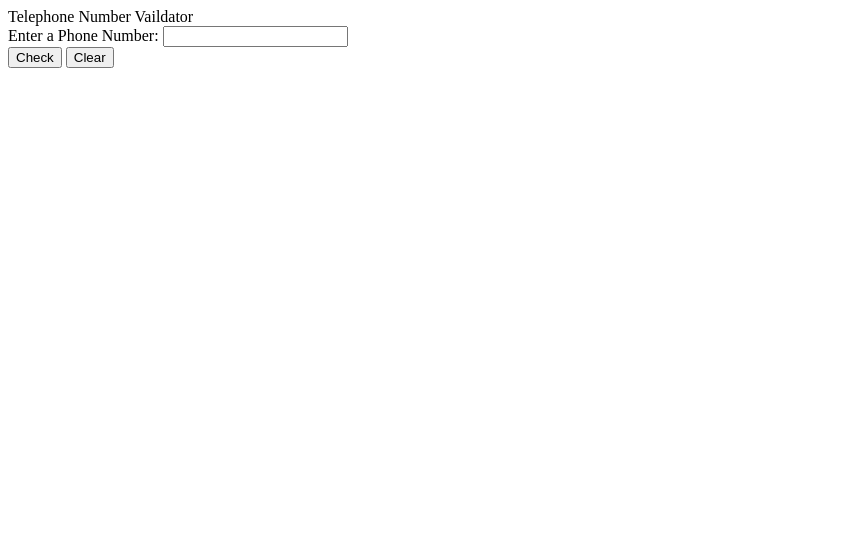
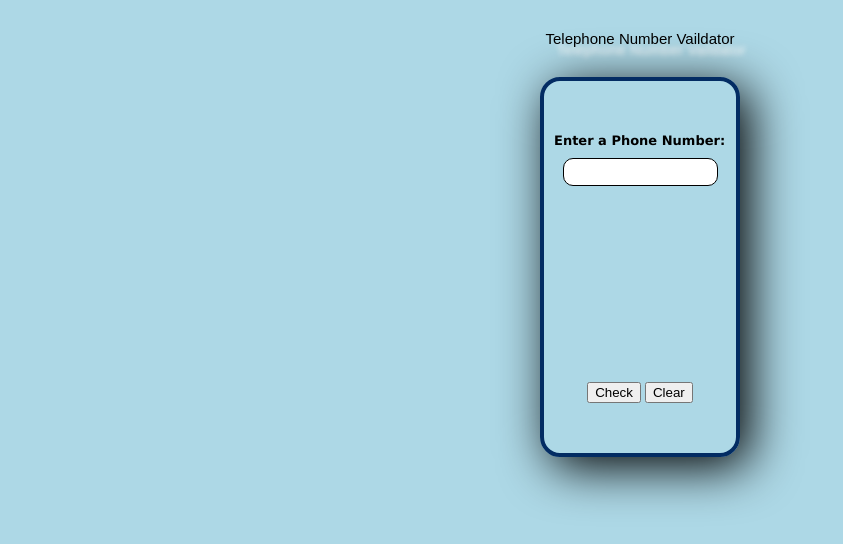
Before and after one commit to Hasinarahman/telephone-number-validator, a plain HTML site: page index.html in a window 1280 px wide. Shown: the whole page, without its empty margins (0-843 px from the left). Drawn offline with Linux system fonts and the light colour scheme.

Commit message:
adding style to the body of page

```diff
--- a/index.html
+++ b/index.html
@@ -4,6 +4,7 @@
   <meta charset="UTF-8">
   <meta name="viewport" content="width=device-width, initial-scale=1.0">
   <title>telephone number viladator</title>
+  <link rel="stylesheet" href="styles.css">
 </head>
 <body>
   <header>Telephone Number Vaildator</header>
--- a/script.js
+++ b/script.js
@@ -0,0 +1,18 @@
+const input = document.getElementById("user-input");
+const check = document.getElementById("check-btn");
+const clear = document.getElementById("clear-btn");
+const results = document.getElementById("results-div");
+
+check.addEventListener("click", () => {
+const regex = /^(1\s?)?(\(\d{3}\)|\d{3})([\s-]?)\d{3}([\s-]?)\d{4}$/
+
+  if (!input.value) {
+    alert("Please provide a phone number")
+  } else if (regex.test(input.value)){
+results.innerText = `Valid US number: ${input.value}`
+  } else {
+    results.innerText = `InValid US number: ${input.value}`
+  }
+});
+
+clear.addEventListener("click", () => results.innerText = "")
--- a/styles.css
+++ b/styles.css
@@ -1,4 +1,59 @@
 * {
-    box-sizing: border-box;
-    margin: 0;
+  box-sizing: border-box;
+  margin: 0;
 }
+
+body {
+  display: flex;
+  flex-direction: column;
+  justify-content: center;
+  align-items: center;
+  background-color: lightblue;
+}
+
+header {
+  margin: 15px;
+  padding: 15px 20px;
+  font-size: 15px;
+  text-shadow: 11px 11px 5px white;
+  font-family: fantasy;
+}
+
+.container {
+  height: 380px;
+  width: 200px;
+  border-radius: 20px;
+  border: 4px solid rgb(3, 44, 99);
+  box-shadow: 10px 10px 50px black;
+  display: flex;
+  flex-direction: column;
+  align-items: center;
+  justify-content: space-between;
+  padding: 50px 10px;
+}
+
+.container label {
+  color: black;
+  font-family: Verdana, Geneva, Tahoma, sans-serif;
+  font-size: 13px;
+  font-weight: 600;
+  text-align: center;
+}
+
+#user-input {
+  width: 90%;
+  height: 28px;
+  border: 1px solid black;
+  border-radius: 10px;
+  margin: 9px;
+}
+
+#results-div {
+  display: flex;
+  flex-direction: column;
+  align-items: center;
+  text-align: center;
+  margin: 5px;
+  font-weight: 700;
+  font-size: 15px;
+}
```
